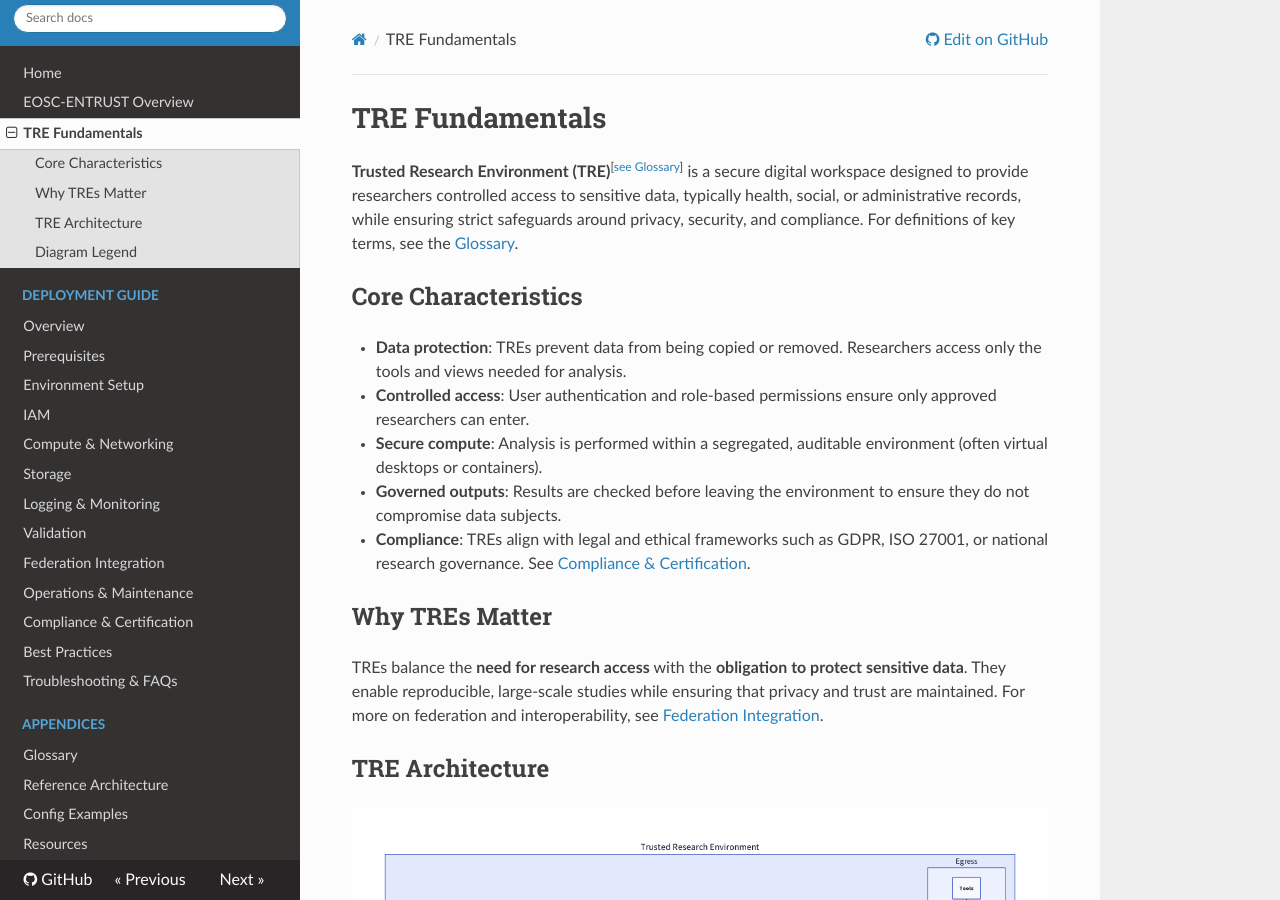
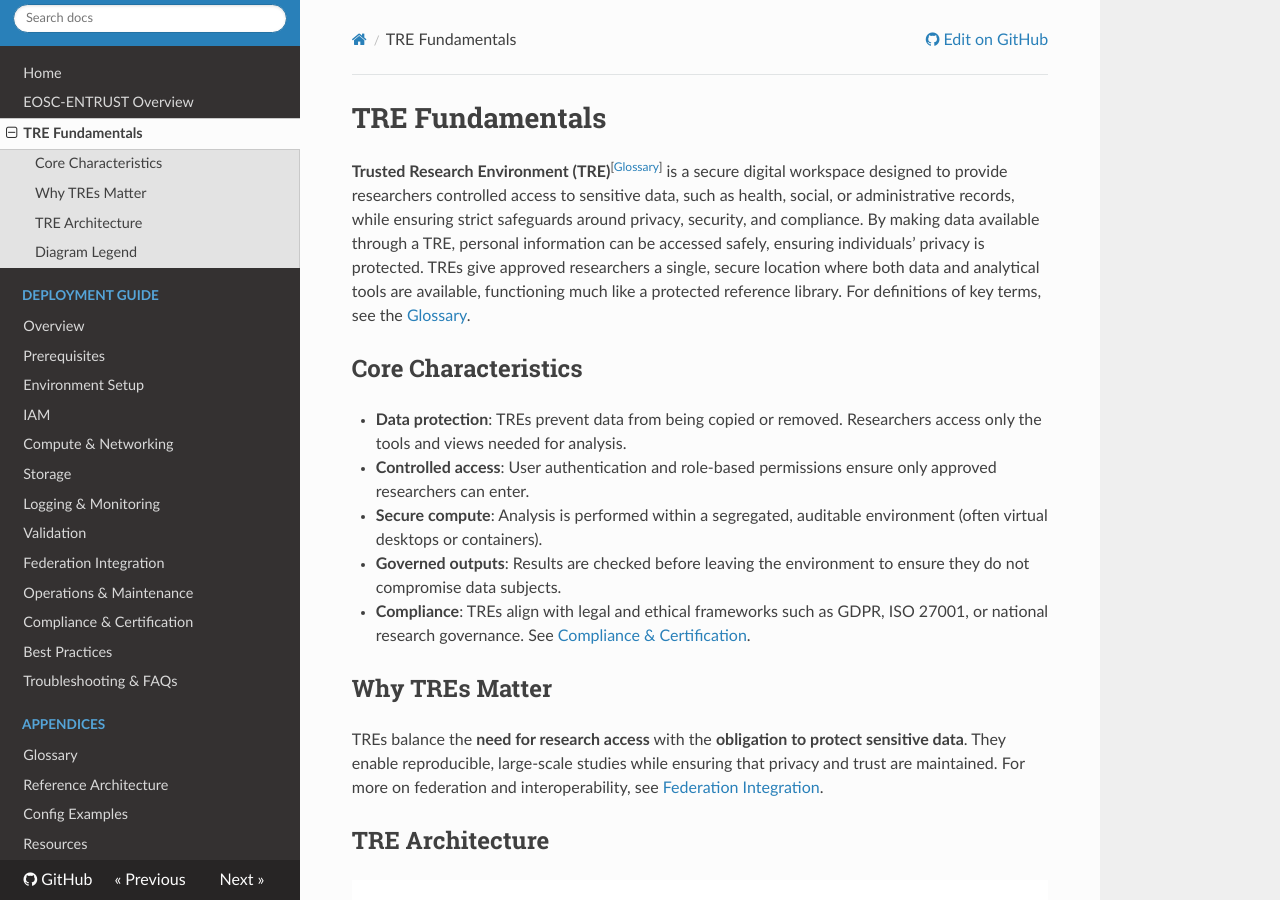
Before and after one commit to unioslo/tre-operators-docs, an MkDocs documentation site: the page built from docs/fundamentals.md, in a window 1280 px wide and 900 px high. Built offline with MkDocs 1.6.1, drawn with Linux system fonts in a browser that asks for light colours; nearby versions of some CDN libraries.

Commit message:
Enhance TRE description in fundamentals documentation
Hi Haneef, I did some changes to the initial text. Please disregard if you do not agree.

Expanded description of Trusted Research Environment (TRE) to include additional context on data access and privacy safeguards.

```diff
--- a/docs/fundamentals.md
+++ b/docs/fundamentals.md
@@ -1,7 +1,7 @@
 
 # TRE Fundamentals
 
-**Trusted Research Environment (TRE)**<sup>[[see Glossary](appendices/glossary.md#tre-operator)]</sup> is a secure digital workspace designed to provide researchers controlled access to sensitive data, typically health, social, or administrative records, while ensuring strict safeguards around privacy, security, and compliance. For definitions of key terms, see the [Glossary](appendices/glossary.md).
+**Trusted Research Environment (TRE)**<sup>[[Glossary](appendices/glossary.md#tre-operator)]</sup> is a secure digital workspace designed to provide researchers controlled access to sensitive data, such as health, social, or administrative records, while ensuring strict safeguards around privacy, security, and compliance. By making data available through a TRE, personal information can be accessed safely, ensuring individuals’ privacy is protected. TREs give approved researchers a single, secure location where both data and analytical tools are available, functioning much like a protected reference library. For definitions of key terms, see the [Glossary](appendices/glossary.md).
 
 
 ## Core Characteristics
```
